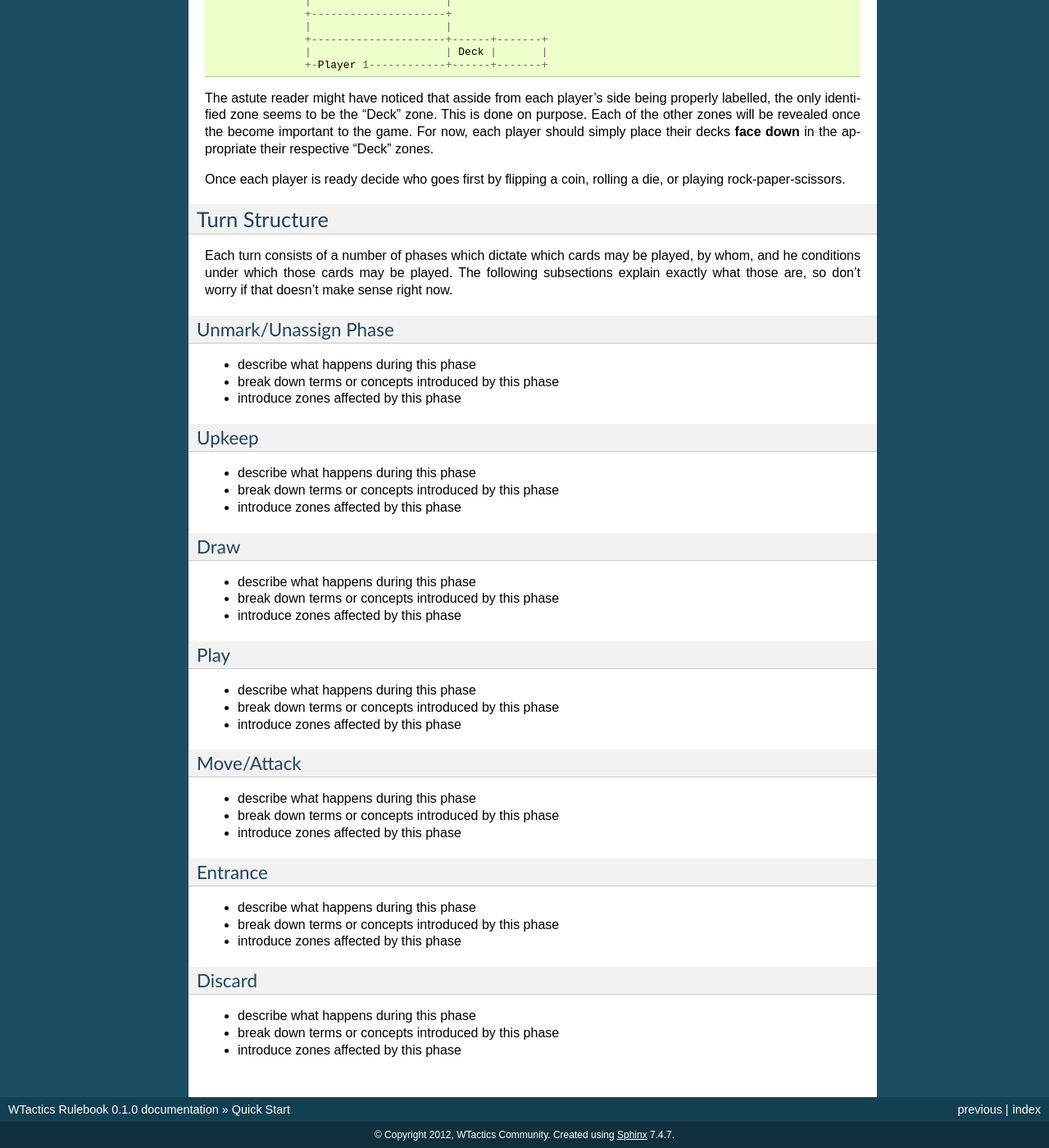
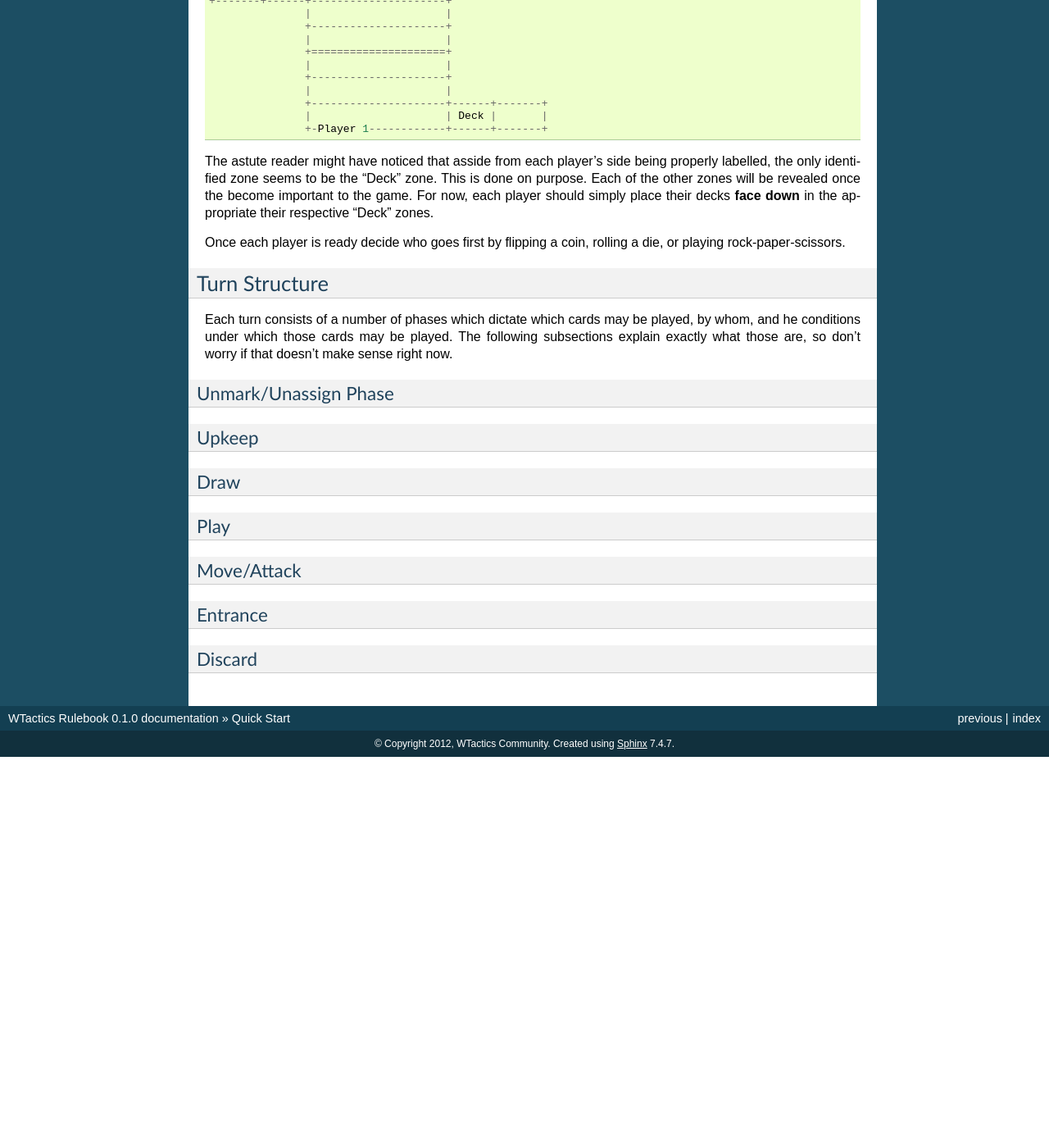
Before and after one commit to naught101/rules, a Sphinx documentation site: the page built from source/quickstart.rst, in a window 1280 px wide and 1400 px high, scrolled down 500 px. Shown: the whole window at 82% size. Built offline with Sphinx 7.4.7, drawn with Linux system fonts in a browser that asks for light colours; after the commit the page ends 1423 px from its top, so only the background shows below that; part of the change alters nothing that is shown; some of the changed text lies outside the part shown.

```diff
--- a/source/quickstart.rst
+++ b/source/quickstart.rst
@@ -11,11 +11,15 @@ WTactics. Rather than explaining everything about the game *before* you play,
 it is intended that you keep this guide beside you *during* a game as a quick
 reference. This guide is structured to follow the logical sequence of a game of
 WTactics. As such, qualities about the game are only revealed once they are
-needed.
+needed. Should you find yourself longing for more detail, links to the
+exhaustive rulebook have been included for your convenience.
 
-Setup
------
+Basic Card Anatomy
+------------------
 
+
+Table Setup
+-----------
 For a two-player game, each player has five zones which face each other as
 follows:
 
@@ -46,7 +50,6 @@ die, or playing rock-paper-scissors.
 
 Turn Structure
 --------------
-
 Each turn consists of a number of phases which dictate which cards may be
 played, by whom, and he conditions under which those cards may be played. The
 following subsections explain exactly what those are, so don't worry if that
@@ -54,49 +57,49 @@ doesn't make sense right now.
 
 Unmark/Unassign Phase
 ~~~~~~~~~~~~~~~~~~~~~
-
-* describe what happens during this phase
-* break down terms or concepts introduced by this phase
-* introduce zones affected by this phase
+.. todo:
+    * describe what happens during this phase
+    * break down terms or concepts introduced by this phase
+    * introduce zones affected by this phase
 
 Upkeep
 ~~~~~~
-
-* describe what happens during this phase
-* break down terms or concepts introduced by this phase
-* introduce zones affected by this phase
+.. todo:
+    * describe what happens during this phase
+    * break down terms or concepts introduced by this phase
+    * introduce zones affected by this phase
 
 Draw
 ~~~~
-
-* describe what happens during this phase
-* break down terms or concepts introduced by this phase
-* introduce zones affected by this phase
+.. todo:
+    * describe what happens during this phase
+    * break down terms or concepts introduced by this phase
+    * introduce zones affected by this phase
 
 Play
 ~~~~
-
-* describe what happens during this phase
-* break down terms or concepts introduced by this phase
-* introduce zones affected by this phase
+.. todo:
+    * describe what happens during this phase
+    * break down terms or concepts introduced by this phase
+    * introduce zones affected by this phase
 
 Move/Attack
 ~~~~~~~~~~~
-
-* describe what happens during this phase
-* break down terms or concepts introduced by this phase
-* introduce zones affected by this phase
+.. todo:
+    * describe what happens during this phase
+    * break down terms or concepts introduced by this phase
+    * introduce zones affected by this phase
 
 Entrance
 ~~~~~~~~
-
-* describe what happens during this phase
-* break down terms or concepts introduced by this phase
-* introduce zones affected by this phase
+.. todo:
+    * describe what happens during this phase
+    * break down terms or concepts introduced by this phase
+    * introduce zones affected by this phase
 
 Discard
 ~~~~~~~
-
-* describe what happens during this phase
-* break down terms or concepts introduced by this phase
-* introduce zones affected by this phase
+.. todo:
+    * describe what happens during this phase
+    * break down terms or concepts introduced by this phase
+    * introduce zones affected by this phase
```
